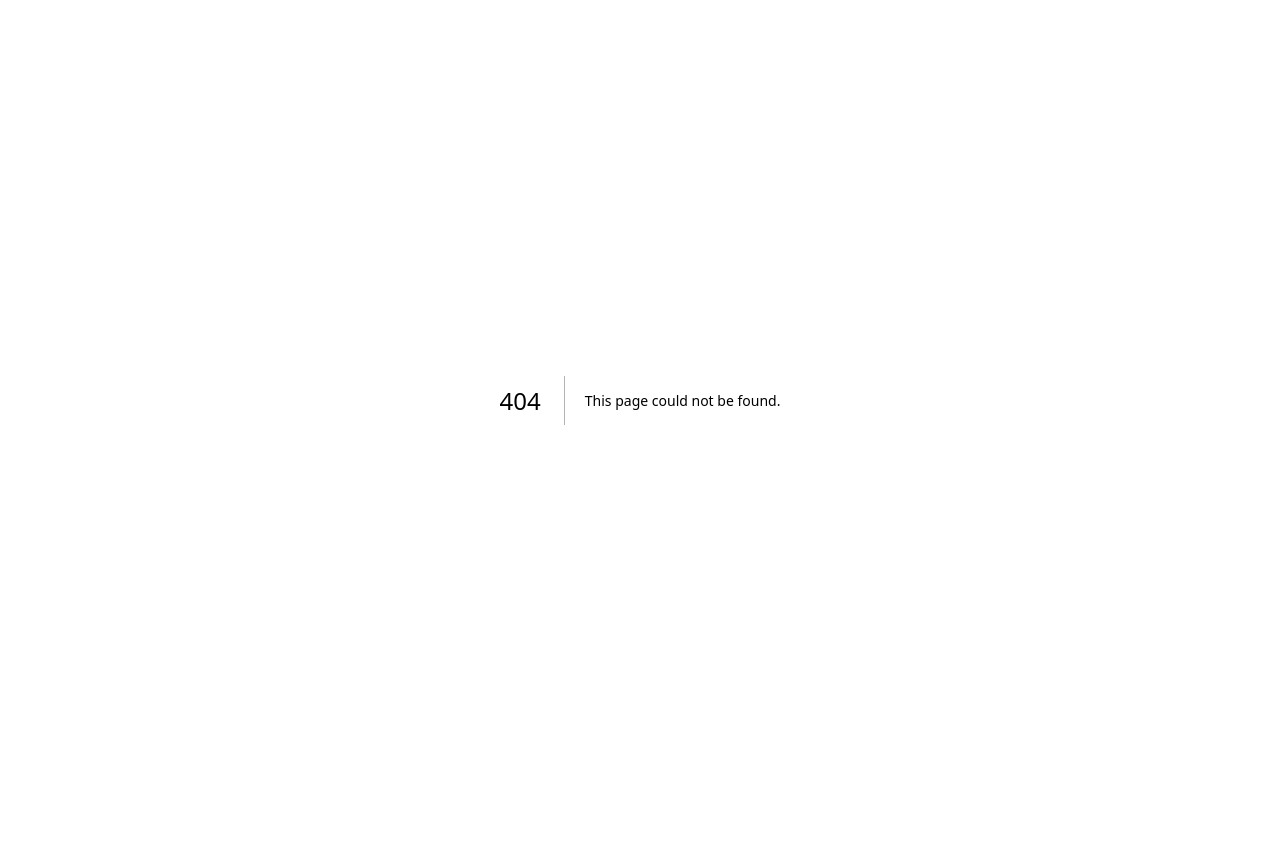
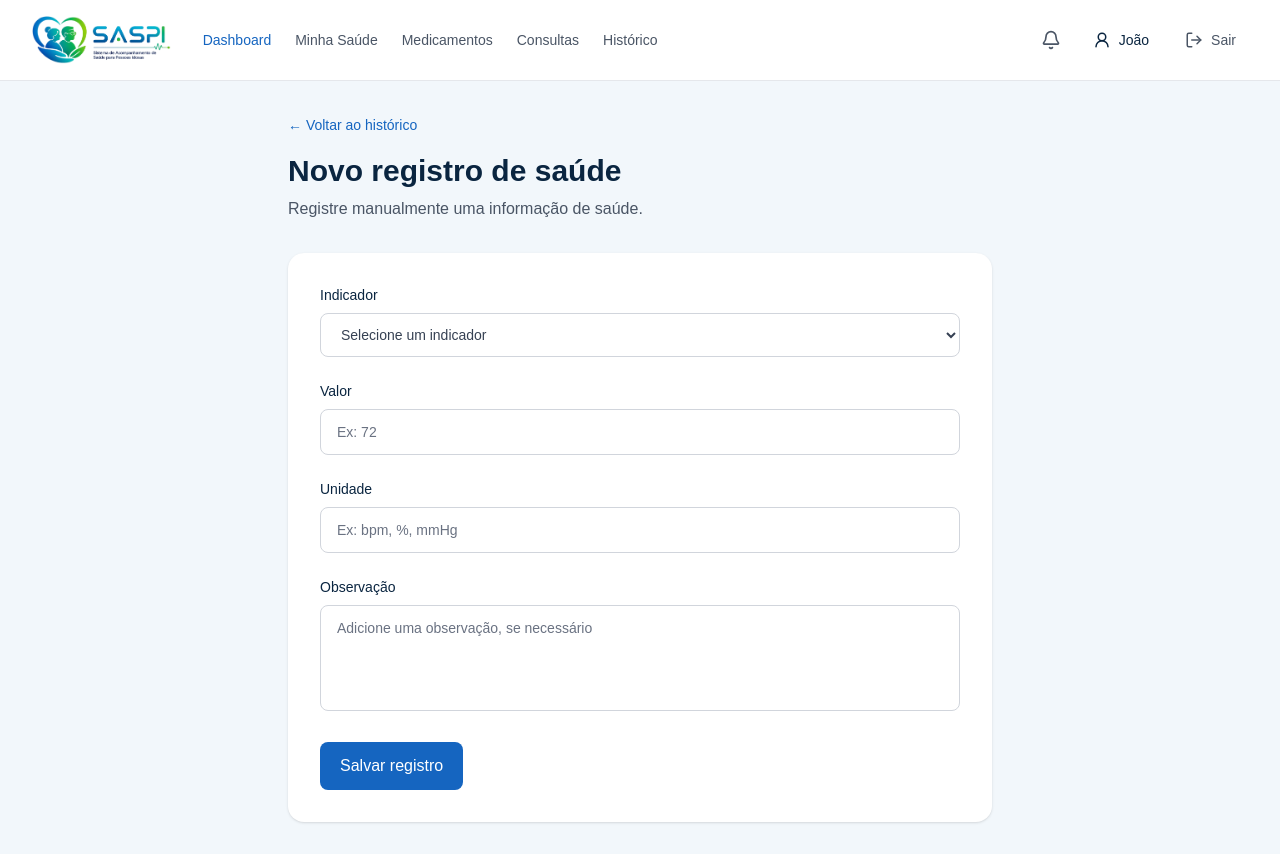
Before and after one commit to MiguelHelen/S.A.S.P.I-Sistema-de-Acompanhamento-de-Saude-para-Pessoas-Idosas-, a Next.js app: page /dashboard/historico/novo in a window 1280 px wide. Before the commit this address had no page. Before the commit the page ends 800 px from the top, so only its background shows below. Built offline with nearby package versions, Linux system fonts and the light colour scheme.

Commit message:
feat: adiciona fluxo de novo registro de saude

```diff
--- /dev/null
+++ b/src/app/dashboard/historico/novo/page.tsx
@@ -0,0 +1,108 @@
+import DashboardNavbar from "@/components/DashboardNavbar";
+
+export default function NovoRegistro() {
+  return (
+    <main className="min-h-screen bg-[#F2F7FB]">
+      <DashboardNavbar />
+
+      <div className="mx-auto max-w-3xl px-4 py-8 md:px-8">
+        <div>
+          <a
+            href="/dashboard/historico"
+            className="text-sm font-medium text-[#1565C0] hover:underline"
+          >
+            ← Voltar ao histórico
+          </a>
+
+          <h1 className="mt-4 text-2xl font-bold text-[#0A2540] md:text-3xl">
+            Novo registro de saúde
+          </h1>
+
+          <p className="mt-2 text-gray-600">
+            Registre manualmente uma informação de saúde.
+          </p>
+        </div>
+
+        <section className="mt-8 rounded-2xl bg-white p-6 shadow-sm md:p-8">
+          <form className="space-y-6">
+            <div>
+              <label
+                htmlFor="indicador"
+                className="mb-2 block text-sm font-medium text-[#0A2540]"
+              >
+                Indicador
+              </label>
+
+              <select
+                id="indicador"
+                className="w-full rounded-lg border border-gray-300 px-4 py-3 text-sm text-gray-700 outline-none focus:border-[#1565C0]"
+              >
+                <option value="">Selecione um indicador</option>
+                <option value="frequencia-cardiaca">
+                  Frequência cardíaca
+                </option>
+                <option value="oxigenacao">Oxigenação</option>
+                <option value="pressao-arterial">Pressão arterial</option>
+              </select>
+            </div>
+
+            <div>
+              <label
+                htmlFor="valor"
+                className="mb-2 block text-sm font-medium text-[#0A2540]"
+              >
+                Valor
+              </label>
+
+              <input
+                id="valor"
+                type="text"
+                placeholder="Ex: 72"
+                className="w-full rounded-lg border border-gray-300 px-4 py-3 text-sm text-gray-800 placeholder:text-gray-500 outline-none focus:border-[#1565C0]"
+              />
+            </div>
+
+            <div>
+              <label
+                htmlFor="unidade"
+                className="mb-2 block text-sm font-medium text-[#0A2540]"
+              >
+                Unidade
+              </label>
+
+              <input
+                id="unidade"
+                type="text"
+                placeholder="Ex: bpm, %, mmHg"
+                className="w-full rounded-lg border border-gray-300 px-4 py-3 text-sm text-gray-800 placeholder:text-gray-500 outline-none focus:border-[#1565C0]"
+              />
+            </div>
+
+            <div>
+              <label
+                htmlFor="observacao"
+                className="mb-2 block text-sm font-medium text-[#0A2540]"
+              >
+                Observação
+              </label>
+
+              <textarea
+                id="observacao"
+                rows={4}
+                placeholder="Adicione uma observação, se necessário"
+                className="w-full resize-none rounded-lg border border-gray-300 px-4 py-3 text-sm text-gray-800 placeholder:text-gray-500 outline-none focus:border-[#1565C0]"
+              />
+            </div>
+
+            <button
+              type="button"
+              className="w-full rounded-lg bg-[#1565C0] px-5 py-3 font-medium text-white transition hover:bg-[#0A2540] sm:w-auto"
+            >
+              Salvar registro
+            </button>
+          </form>
+        </section>
+      </div>
+    </main>
+  );
+}
--- a/src/app/dashboard/historico/page.tsx
+++ b/src/app/dashboard/historico/page.tsx
@@ -5,6 +5,7 @@ export default function Historico() {
       <DashboardNavbar />
 
       <div className="mx-auto max-w-7xl px-4 py-8 md:px-8">
+        <div className="flex flex-col gap-4 sm:flex-row sm:items-center sm:justify-between">
           <div>
             <h1 className="text-2xl font-bold text-[#0A2540] md:text-3xl">
               Histórico
@@ -13,6 +14,14 @@ export default function Historico() {
             <p className="mt-2 text-gray-600">
               Consulte os registros de saúde mais recentes.
             </p>
+          </div>
+
+          <a
+            href="/dashboard/historico/novo"
+            className="rounded-lg bg-[#1565C0] px-5 py-3 text-center text-sm font-medium text-white transition hover:bg-[#0A2540]"
+          >
+            Novo registro
+          </a>
         </div>
 
         <section className="mt-8 rounded-2xl bg-white p-6 shadow-sm">
@@ -49,17 +58,13 @@ export default function Historico() {
 
               <div className="sm:text-right">
                 <p className="font-semibold text-[#0A2540]">72 bpm</p>
-                <p className="mt-1 text-xs text-gray-400">
-                  Registro manual
-                </p>
+                <p className="mt-1 text-xs text-gray-400">Registro manual</p>
               </div>
             </div>
 
             <div className="flex flex-col gap-3 py-4 sm:flex-row sm:items-center sm:justify-between">
               <div>
-                <p className="font-medium text-[#0A2540]">
-                  Oxigenação
-                </p>
+                <p className="font-medium text-[#0A2540]">Oxigenação</p>
 
                 <p className="mt-1 text-sm text-gray-500">
                   01/09/2026 às 15:45
@@ -68,17 +73,13 @@ export default function Historico() {
 
               <div className="sm:text-right">
                 <p className="font-semibold text-[#0A2540]">97%</p>
-                <p className="mt-1 text-xs text-gray-400">
-                  Registro manual
-                </p>
+                <p className="mt-1 text-xs text-gray-400">Registro manual</p>
               </div>
             </div>
 
             <div className="flex flex-col gap-3 py-4 sm:flex-row sm:items-center sm:justify-between">
               <div>
-                <p className="font-medium text-[#0A2540]">
-                  Pressão arterial
-                </p>
+                <p className="font-medium text-[#0A2540]">Pressão arterial</p>
 
                 <p className="mt-1 text-sm text-gray-500">
                   31/08/2026 às 20:10
@@ -86,12 +87,8 @@ export default function Historico() {
               </div>
 
               <div className="sm:text-right">
-                <p className="font-semibold text-[#0A2540]">
-                  120/80 mmHg
-                </p>
-                <p className="mt-1 text-xs text-gray-400">
-                  Registro manual
-                </p>
+                <p className="font-semibold text-[#0A2540]">120/80 mmHg</p>
+                <p className="mt-1 text-xs text-gray-400">Registro manual</p>
               </div>
             </div>
           </div>
```
Lines whose indentation alone changed are shown as unchanged.
